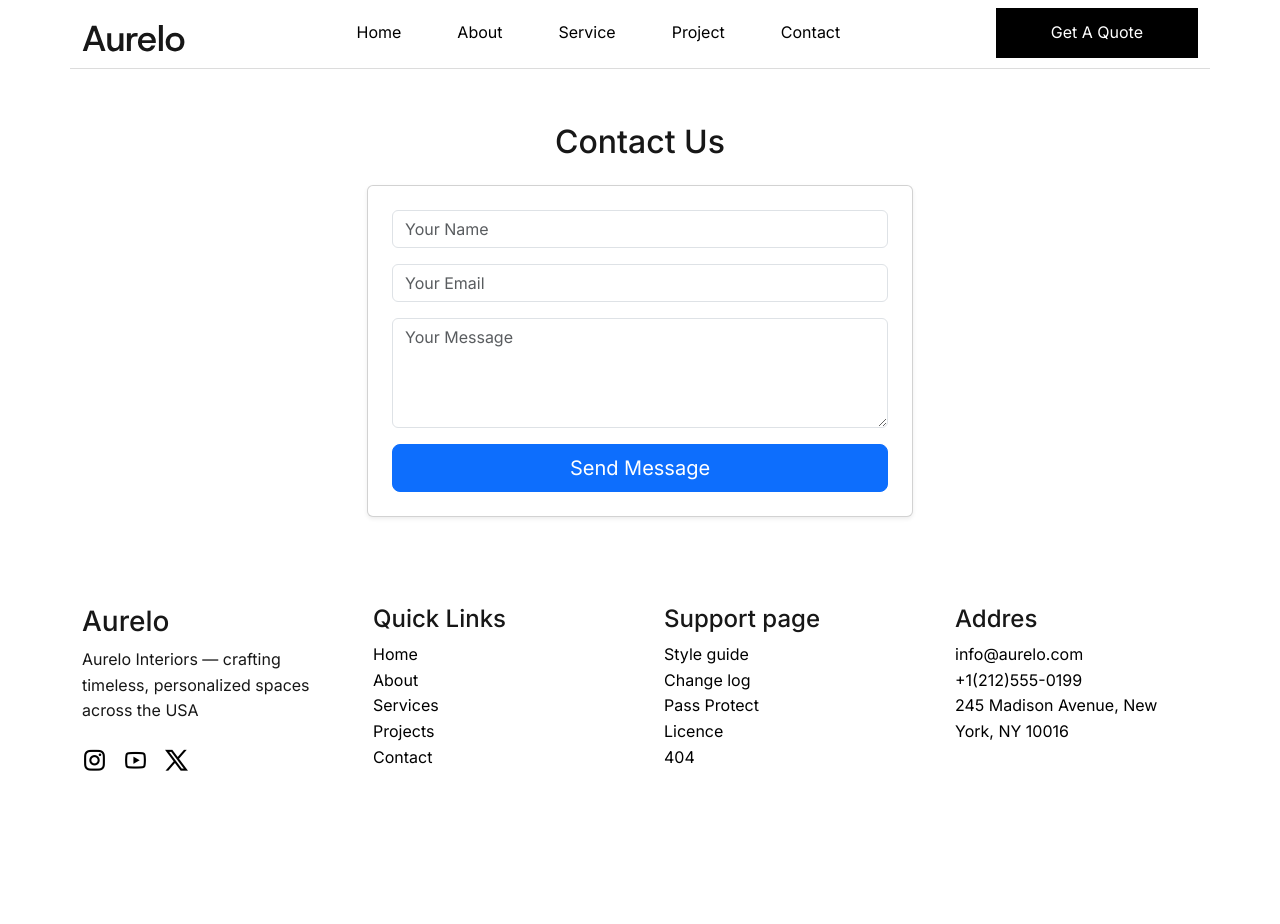
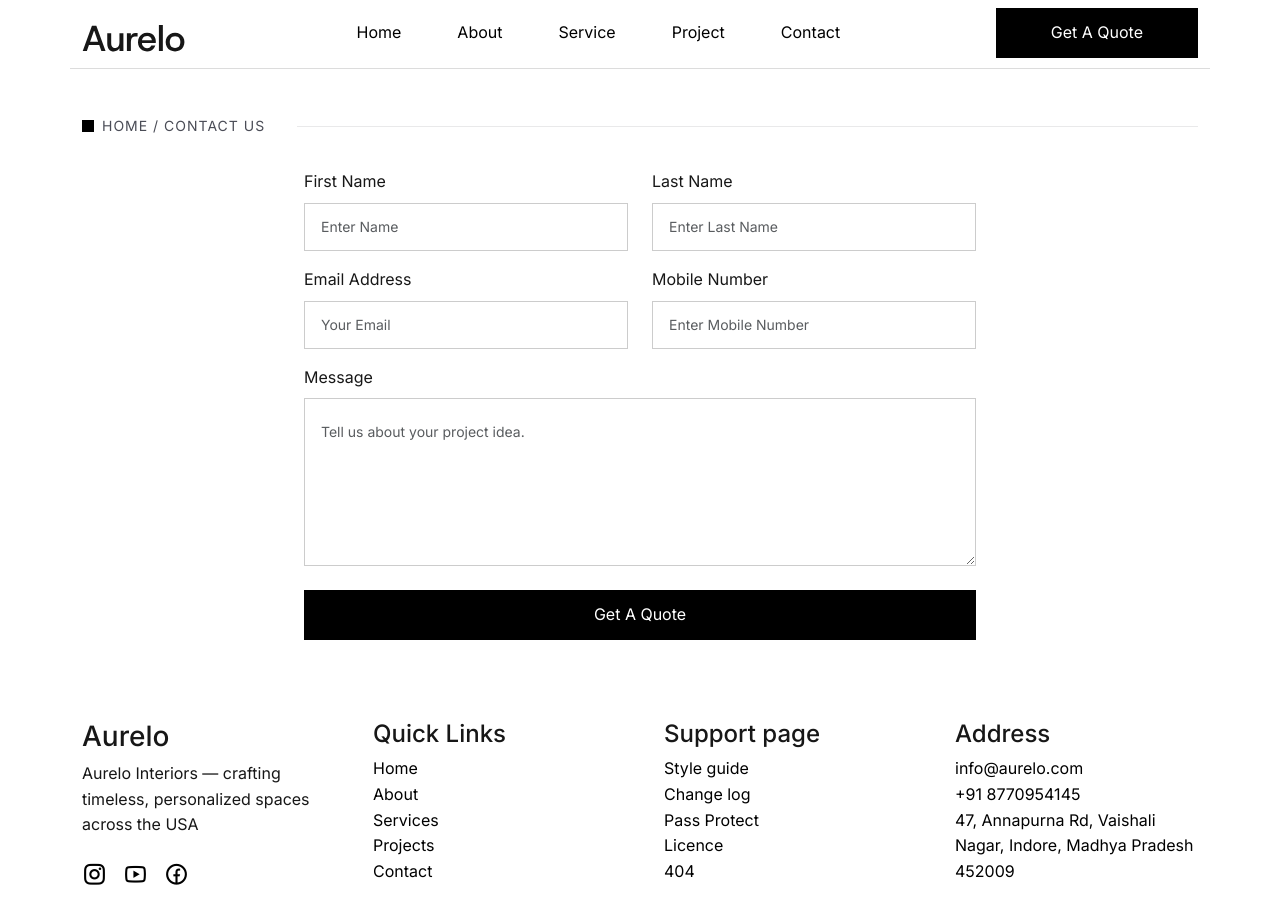
Before and after one commit to Yogendra-SinghRathore/HomeInterior, a React (Vite) app: page /contact in a window 1280 px wide. Shown: the top 924 px of the page. Before the commit the page ends 821 px from the top, so only its background shows below. Built offline with nearby package versions, Linux system fonts and the light colour scheme.

Commit message:
navbar fix

```diff
--- a/src/components/ContactUs.jsx
+++ b/src/components/ContactUs.jsx
@@ -1,12 +1,20 @@
-import React, { useState } from "react";
+import { useEffect, useState } from "react";
 import Swal from "sweetalert2";
 
 const ContactUs = () => {
   const [formData, setFormData] = useState({
-    name: "",
+    firstName: "",
+    lastName: "",
     email: "",
+    mobile: "",
     message: "",
   });
+
+  const [loading, setLoading] = useState(false);
+
+  useEffect(() => {
+    window.scrollTo({ top: 0, behavior: "smooth" });
+  }, []);
 
   const handleChange = (e) => {
     setFormData({ ...formData, [e.target.name]: e.target.value });
@@ -14,61 +22,114 @@ const ContactUs = () => {
 
   const handleSubmit = async (e) => {
     e.preventDefault();
+    setLoading(true);
 
     try {
+      const formDataToSend = new FormData();
+
+      // clean, readable email content
+      formDataToSend.append(
+        "Message",
+        `Name: ${formData.firstName.trim()} ${formData.lastName.trim()}
+Email: ${formData.email.trim()}
+Mobile: ${formData.mobile.trim()}
+
+Message:
+${formData.message.trim()}`
+      );
+
+      // helps Formspree know where to reply
+      formDataToSend.append("_replyto", formData.email.trim());
+
       const res = await fetch("https://formspree.io/f/xreldlzy", {
         method: "POST",
+        body: formDataToSend,
         headers: {
-          "Content-Type": "application/json",
           Accept: "application/json",
         },
-        body: JSON.stringify(formData),
       });
 
-      if (res.ok) {
-        Swal.fire({
-          icon: "success",
-          title: "Message Sent!",
-          text: "We will contact you shortly.",
-          confirmButtonColor: "#3085d6",
-        });
-        setFormData({ name: "", email: "", message: "" });
-      } else {
+      if (!res.ok) {
         throw new Error("Formspree error");
       }
+
+      Swal.fire({
+        icon: "success",
+        title: "Message Sent!",
+        text: "We will contact you shortly.",
+        confirmButtonColor: "#3085d6",
+      });
+
+      setFormData({
+        firstName: "",
+        lastName: "",
+        email: "",
+        mobile: "",
+        message: "",
+      });
     } catch {
       Swal.fire({
         icon: "error",
         title: "Oops!",
         text: "Something went wrong. Please try again.",
       });
+    } finally {
+      setLoading(false);
     }
   };
 
   return (
-    <section className="container py-5">
-      <div className="row justify-content-center">
-        <div className="col-lg-6 col-md-8 col-12">
-          <h2 className="text-center mb-4">Contact Us</h2>
+    <section id="contactUs" className="section">
+      <div className="container">
+        <div className="section-title-box">
+          <div className="section-icon"></div>
+          <div className="section-title">Home / Contact Us</div>
+          <div className="liner-box"></div>
+        </div>
 
-          <form onSubmit={handleSubmit} className="card shadow-sm p-4">
-            {/* Name */}
-            <div className="mb-3">
+        <form onSubmit={handleSubmit} className="contactUsForm mb-0">
+          <div className="row justify-content-center">
+            {/* First Name */}
+            <div className="mb-3 col-sm-6">
+              <label htmlFor="firstName" className="form-label">
+                First Name
+              </label>
               <input
                 type="text"
+                id="firstName"
                 className="form-control"
-                name="name"
-                placeholder="Your Name"
-                value={formData.name}
+                name="firstName"
+                placeholder="Enter Name"
+                value={formData.firstName}
                 onChange={handleChange}
                 required
               />
             </div>
 
+            {/* Last Name */}
+            <div className="mb-3 col-sm-6">
+              <label htmlFor="lastName" className="form-label">
+                Last Name
+              </label>
+              <input
+                type="text"
+                id="lastName"
+                className="form-control"
+                name="lastName"
+                placeholder="Enter Last Name"
+                value={formData.lastName}
+                onChange={handleChange}
+              />
+            </div>
+
             {/* Email */}
-            <div className="mb-3">
+            <div className="mb-3 col-sm-6">
+              <label htmlFor="email" className="form-label">
+                Email Address
+              </label>
               <input
                 type="email"
+                id="email"
                 className="form-control"
                 name="email"
                 placeholder="Your Email"
@@ -78,13 +139,33 @@ const ContactUs = () => {
               />
             </div>
 
+            {/* Mobile */}
+            <div className="mb-3 col-sm-6">
+              <label htmlFor="mobile" className="form-label">
+                Mobile Number
+              </label>
+              <input
+                type="tel"
+                id="mobile"
+                className="form-control"
+                name="mobile"
+                placeholder="Enter Mobile Number"
+                value={formData.mobile}
+                onChange={handleChange}
+              />
+            </div>
+
             {/* Message */}
-            <div className="mb-3">
+            <div className="mb-3 col-12">
+              <label htmlFor="message" className="form-label">
+                Message
+              </label>
               <textarea
+                id="message"
                 className="form-control"
                 name="message"
-                rows="4"
-                placeholder="Your Message"
+                rows="6"
+                placeholder="Tell us about your project idea."
                 value={formData.message}
                 onChange={handleChange}
                 required
@@ -92,13 +173,17 @@ const ContactUs = () => {
             </div>
 
             {/* Submit Button */}
-            <div className="d-grid">
-              <button type="submit" className="btn btn-primary btn-lg">
-                Send Message
+            <div className="mb-0 col-12">
+              <button
+                type="submit"
+                className="primary-button w-100 mt-2"
+                disabled={loading}
+              >
+                {loading ? "Sending..." : "Get A Quote"}
               </button>
             </div>
-          </form>
-        </div>
+          </div>
+        </form>
       </div>
     </section>
   );
--- a/src/components/Footer.jsx
+++ b/src/components/Footer.jsx
@@ -1,15 +1,20 @@
-import React from "react";
+import { useNavigate } from "react-router-dom";
 
 const Footer = () => {
+
+  const navigate = useNavigate();
+
+
+
   const footerLinks = [
     {
       heading: "Quick Links",
       links: [
-        { label: "Home", path: "/" },
-        { label: "About", path: "/about" },
-        { label: "Services", path: "/services" },
-        { label: "Projects", path: "/projects" },
-        { label: "Contact", path: "/contact" },
+        { label: "Home", type: "section", id: "hero" },
+        { label: "About", type: "section", id: "about" },
+        { label: "Services", type: "section", id: "service" },
+        { label: "Projects", type: "section", id: "project" },
+        { label: "Contact", type: "route", path: "/contact" },
       ],
     },
     {
@@ -23,14 +28,27 @@ const Footer = () => {
       ],
     },
     {
-      heading: "Addres",
+      heading: "Address",
       links: [
-        { label: "info@aurelo.com", path: "#" },
-        { label: "+1(212)555-0199", path: "#" },
-        { label: "245 Madison Avenue, New York, NY 10016", path: "#" },
+        { label: "info@aurelo.com", path: "mailto:info@aurelo.com" },
+        { label: "+91 8770954145", path: "tel:+918770954145" },
+        { label: "47, Annapurna Rd, Vaishali Nagar, Indore, Madhya Pradesh 452009", path: "#" },
       ],
     },
   ];
+
+  const handleFooterSection = (id) => {
+    if (window.location.pathname !== "/") {
+      navigate("/");
+
+      setTimeout(() => {
+        document.getElementById(id)?.scrollIntoView({ behavior: "smooth" });
+      }, 120);
+    } else {
+      document.getElementById(id)?.scrollIntoView({ behavior: "smooth" });
+    }
+  };
+
 
   return (
     <section id="offers" className="section">
@@ -39,21 +57,69 @@ const Footer = () => {
           <div className="col-sm-6 col-md-3">
             <div className="footerFirstBox footerLinksBox">
               <h3>Aurelo</h3>
-              <p>Aurelo Interiors — crafting timeless, personalized spaces across the USA</p>
+              <p>
+                Aurelo Interiors — crafting timeless, personalized spaces across
+                the USA
+              </p>
+
               <div className="socialLinkBox">
-                <a href="/#" className="socialLink"><i class="ri-instagram-line"></i></a>
-                <a href="/#" className="socialLink"><i class="ri-youtube-line"></i></a>
-                <a href="/#" className="socialLink"><i class="ri-twitter-x-line"></i></a>
+                <a
+                  href="https://www.instagram.com/shinde_consultants/"
+                  target="_blank"
+                  rel="noopener noreferrer"
+                  className="socialLink"
+                >
+                  <i className="ri-instagram-line"></i>
+                </a>
+
+                <a
+                  href="https://www.youtube.com/@CHANNEL_NAME"
+                  target="_blank"
+                  rel="noopener noreferrer"
+                  className="socialLink"
+                >
+                  <i className="ri-youtube-line"></i>
+                </a>
+
+                <a
+                  href="https://www.facebook.com/p/Shinde-Consultants-61550636465611/"
+                  target="_blank"
+                  rel="noopener noreferrer"
+                  className="socialLink"
+                >
+                  <i class="ri-facebook-circle-line"></i>
+                </a>
               </div>
             </div>
           </div>
-          {footerLinks.map((link) => (
-            <div className="col-sm-6 col-md-3">
-              <div className=" footerLinksBox">
-                <h4>{link.heading}</h4>
-                {link.links.map((text)=> (
-                  <a href={text.path}>{text.label}</a>
-                ))}
+
+          {footerLinks.map((group, index) => (
+            <div className="col-sm-6 col-md-3" key={index}>
+              <div className="footerLinksBox">
+                <h4>{group.heading}</h4>
+
+                {group.links.map((item, idx) => {
+                  if (item.type === "section") {
+                    return (
+                      <a
+                        key={idx}
+                        href="/"
+                        onClick={(e) => {
+                          e.preventDefault();
+                          handleFooterSection(item.id);
+                        }}
+                      >
+                        {item.label}
+                      </a>
+                    );
+                  }
+
+                  return (
+                    <a key={idx} href={item.path}>
+                      {item.label}
+                    </a>
+                  );
+                })}
               </div>
             </div>
           ))}
--- a/src/components/Navbar.jsx
+++ b/src/components/Navbar.jsx
@@ -1,26 +1,49 @@
 import React from "react";
-import { NavLink } from "react-router-dom";
+import { NavLink, useNavigate, useLocation } from "react-router-dom";
 import Logo from "../assets/images/mainLogo.svg";
 
 const Navbar = () => {
+  const navigate = useNavigate();
+  const location = useLocation();
 
-  const scrollToSection = (id) => {
-    const section = document.getElementById(id);
-    if (section) {
-      section.scrollIntoView({
-        behavior: "smooth",
-        block: "start",
-      });
+  const handleSectionNav = (id) => {
+    closeNavbar();
+
+    if (location.pathname !== "/") {
+      navigate("/");
+
+      setTimeout(() => {
+        const el = document.getElementById(id);
+        el?.scrollIntoView({ behavior: "smooth", block: "start" });
+      }, 120);
+    } else {
+      const el = document.getElementById(id);
+      el?.scrollIntoView({ behavior: "smooth", block: "start" });
     }
   };
 
+  const closeNavbar = () => {
+    if (window.innerWidth >= 992) return; // desktop: do nothing
+
+    const navbar = document.getElementById("navbarScroll");
+    if (!navbar) return;
+
+    const bsCollapse =
+      window.bootstrap.Collapse.getInstance(navbar) ||
+      new window.bootstrap.Collapse(navbar, { toggle: false });
+
+    bsCollapse.hide();
+  };
 
   return (
     <nav className="navbar navbar-expand-lg fixed-top bg-white navbar-light mb-3">
       <div className="container bg-white navbarBorder">
-
         {/* Logo */}
-        <NavLink className="navbar-brand fw-bold" to="/hero">
+        <NavLink
+          className="navbar-brand fw-bold"
+          to="/"
+          onClick={() => handleSectionNav("hero")}
+        >
           <img src={Logo} alt="brandLogo" />
         </NavLink>
 
@@ -39,19 +62,12 @@ const Navbar = () => {
 
         {/* Nav Content */}
         <div className="collapse navbar-collapse" id="navbarScroll">
-
-          {/* Center Nav Links */}
           <ul className="navbar-nav mx-auto my-2 my-lg-0">
-
             <li className="nav-item">
               <NavLink
                 to="/"
-                // onClick={() => scrollToSection("hero")}
-                // data-bs-toggle="collapse"
-                // data-bs-target="#navbarScroll"
-                className={({ isActive }) =>
-                  isActive ? "nav-link active" : "nav-link"
-                }
+                onClick={() => handleSectionNav("hero")}
+                className="nav-link"
               >
                 Home
               </NavLink>
@@ -59,13 +75,9 @@ const Navbar = () => {
 
             <li className="nav-item">
               <NavLink
-                to="/about"
-                onClick={() => scrollToSection("about")}
-                // data-bs-toggle="collapse"
-                data-bs-target="#navbarScroll"
-                className={({ isActive }) =>
-                  isActive ? "nav-link active" : "nav-link"
-                }
+                to="/"
+                onClick={() => handleSectionNav("about")}
+                className="nav-link"
               >
                 About
               </NavLink>
@@ -73,13 +85,9 @@ const Navbar = () => {
 
             <li className="nav-item">
               <NavLink
-                to="/service"
-                onClick={() => scrollToSection("service")}
-                // data-bs-toggle="collapse"
-                data-bs-target="#navbarScroll"
-                className={({ isActive }) =>
-                  isActive ? "nav-link active" : "nav-link"
-                }
+                to="/"
+                onClick={() => handleSectionNav("service")}
+                className="nav-link"
               >
                 Service
               </NavLink>
@@ -87,13 +95,9 @@ const Navbar = () => {
 
             <li className="nav-item">
               <NavLink
-                to="/project"
-                onClick={() => scrollToSection("project")}
-                // data-bs-toggle="collapse"
-                data-bs-target="#navbarScroll"
-                className={({ isActive }) =>
-                  isActive ? "nav-link active" : "nav-link"
-                }
+                to="/"
+                onClick={() => handleSectionNav("project")}
+                className="nav-link"
               >
                 Project
               </NavLink>
@@ -102,8 +106,7 @@ const Navbar = () => {
             <li className="nav-item">
               <NavLink
                 to="/contact"
-                // data-bs-toggle="collapse"
-                // data-bs-target="#navbarScroll"
+                onClick={closeNavbar}
                 className={({ isActive }) =>
                   isActive ? "nav-link active" : "nav-link"
                 }
@@ -111,25 +114,20 @@ const Navbar = () => {
                 Contact
               </NavLink>
             </li>
-
           </ul>
 
           {/* Right CTA */}
-          <div className="">
+          <div>
             <NavLink
-              to="/quote"
+              to="/contact"
+              onClick={closeNavbar}
               className="primary-button navbarBtn"
-              // data-bs-toggle="collapse"
-              data-bs-target="#navbarScroll"
             >
               Get A Quote
             </NavLink>
           </div>
-
         </div>
-
-
-        </div>
+      </div>
     </nav>
   );
 };
--- a/src/styles/global.css
+++ b/src/styles/global.css
@@ -401,11 +401,12 @@ img {
   background-color: #000;
   color: #fff;
 }
-.testimonialCardImg{
+
+.testimonialCardImg {
   border: 1px solid #ededed;
 }
 
-.testimonialCardImg img{
+.testimonialCardImg img {
   max-height: 450px;
   object-fit: cover;
   object-position: top;
@@ -461,6 +462,57 @@ img {
 }
 
 
+.form-control {
+  background-color: transparent;
+  border-radius: 0;
+  border: 1px solid #ccc;
+  height: 38px;
+  padding: 23px 12px 23px 16px;
+  font-weight: 400;
+  font-size: 14px;
+  line-height: 1.42857;
+  color: #333;
+  outline: none;
+}
+.form-control:focus {
+
+    border-color: #ccc;
+    outline: 0;
+    box-shadow: none;
+}
+.contactUsForm{
+  max-width: 672px;
+  margin: 32px auto;
+}
+
+.contactUsForm textarea{
+  height: auto;
+}
+
+/* background-color: var(--transparent);
+margin-bottom: 0;
+padding: 23px 12px 23px 16px;
+font-weight: 400;
+transition: all .5s;
+}
+
+.w-input,
+.w-select {
+  color: #333;
+  vertical-align: middle;
+  background-color: #fff;
+  border: 1px solid #ccc;
+  width: 100%;
+  height: 38px;
+  margin-bottom: 10px;
+  padding: 8px 12px;
+  font-size: 14px;
+  line-height: 1.42857;
+  display: block; */
+
+
+
+
 
 @media (max-width: 992px) {
   .serviceBox {
@@ -484,7 +536,8 @@ img {
   .offerBox {
     padding: 60px 0 100px;
   }
-  .navbar-brand{
+
+  .navbar-brand {
     padding-bottom: 10px;
   }
 }
@@ -608,7 +661,7 @@ img {
     padding: 20px;
   }
 
-  .heroRightBox img{
+  .heroRightBox img {
     height: 250px;
     object-fit: cover;
   }
@@ -618,7 +671,8 @@ img {
   .counterBox {
     padding: 0px;
   }
-  .section-title{
+
+  .section-title {
     font-size: 11px;
   }
 }
```
Also changed, not shown: src/components/Home.jsx (+6 -6 lines).
